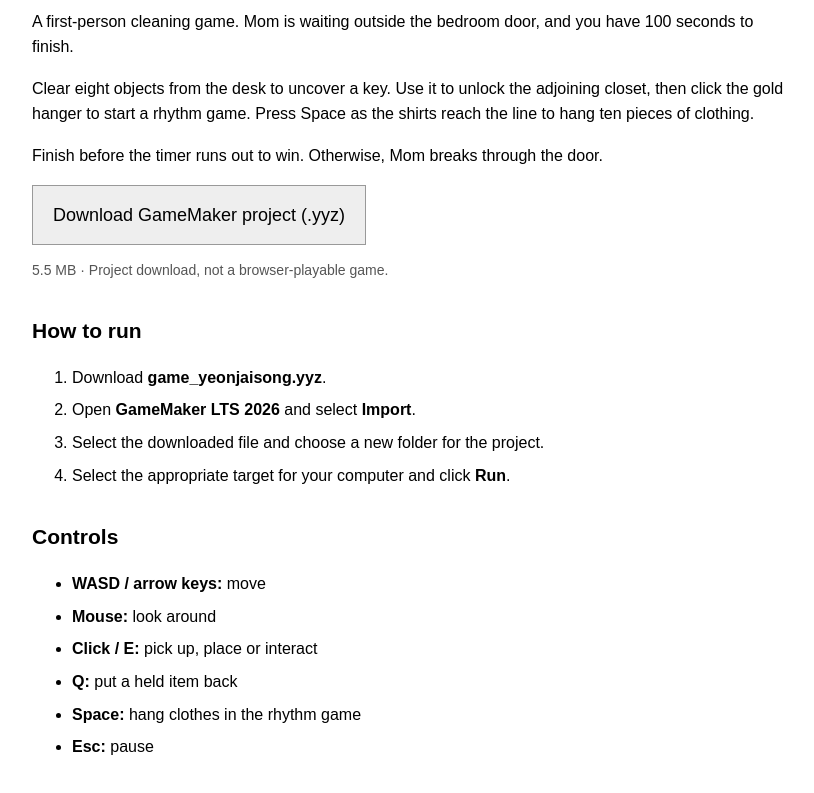
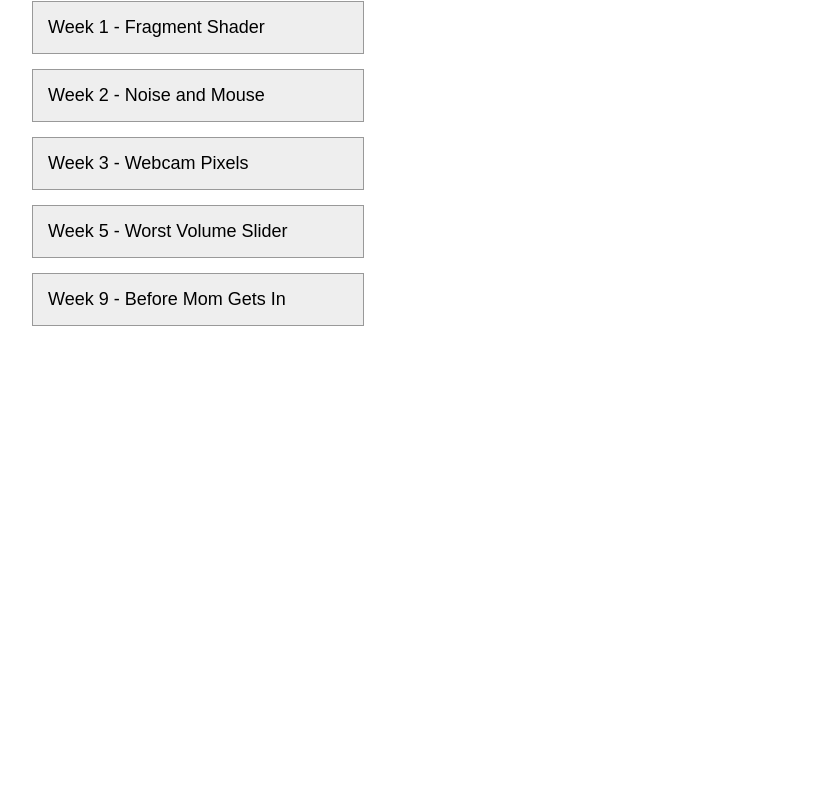
Before and after one commit to yeonjai0924-commits/ctc_senior_semester1, a plain HTML site: page index.html in a window 1280 px wide. Shown: the part 175-968 px from the top of the page, without its empty margins (6-820 px from the left). After the commit the page ends 800 px from the top, so only its background shows below. Drawn offline with Linux system fonts and the light colour scheme.

Commit message:
Add files via upload

```diff
--- a/index.html
+++ b/index.html
@@ -1,48 +1,84 @@
 <!DOCTYPE html>
 <html lang="en">
+
 <head>
-<meta charset="UTF-8">
-<meta name="viewport" content="width=device-width, initial-scale=1.0">
-<title>Week 9 - Before Mom Gets In</title>
-<style>
-* { box-sizing: border-box; }
-body { font-family: Arial, sans-serif; background: white; color: black; padding: 30px; margin: 8px; line-height: 1.6; }
-main { max-width: 760px; }
-h1 { font-size: 32px; line-height: 1.2; margin: 20px 0; }
-h2 { font-size: 21px; margin-top: 32px; }
-a { color: #111; }
-.download { display: inline-block; max-width: 100%; padding: 15px 20px; background: #eee; border: 1px solid #999; color: black; text-decoration: none; font-size: 18px; overflow-wrap: anywhere; }
-.download:hover { background: #ddd; }
-a:focus-visible { outline: 3px solid #245fc3; outline-offset: 4px; }
-.note { color: #555; font-size: 14px; }
-li { margin: 7px 0; }
-@media (max-width: 600px) { body { padding: 16px; } h1 { font-size: 28px; } }
-</style>
+    <meta charset="UTF-8">
+    <meta name="viewport" content="width=device-width, initial-scale=1.0">
+
+    <title>My Coding Projects</title>
+
+    <style>
+        body {
+            font-family: Arial, sans-serif;
+            background-color: white;
+            color: black;
+            padding: 30px;
+        }
+
+        h1 {
+            font-size: 32px;
+        }
+
+        p {
+            font-size: 16px;
+        }
+
+        .week-list {
+            margin-top: 40px;
+        }
+
+        .week {
+            display: block;
+            width: 300px;
+            margin-bottom: 15px;
+            padding: 15px;
+
+            background-color: #eeeeee;
+            border: 1px solid #999999;
+
+            color: black;
+            text-decoration: none;
+            font-size: 18px;
+        }
+
+        .week:hover {
+            background-color: #dddddd;
+        }
+    </style>
 </head>
-<body><main>
-<a href="../index.html">&larr; Back to projects</a>
-<p>Week 9 / GameMaker</p>
-<h1>Before Mom Gets In</h1>
-<p>A first-person cleaning game. Mom is waiting outside the bedroom door, and you have 100 seconds to finish.</p>
-<p>Clear eight objects from the desk to uncover a key. Use it to unlock the adjoining closet, then click the gold hanger to start a rhythm game. Press Space as the shirts reach the line to hang ten pieces of clothing.</p>
-<p>Finish before the timer runs out to win. Otherwise, Mom breaks through the door.</p>
-<a class="download" href="game_yeonjaisong.yyz" download="game_yeonjaisong.yyz">Download GameMaker project (.yyz)</a>
-<p class="note">5.5 MB &middot; Project download, not a browser-playable game.</p>
-<h2>How to run</h2>
-<ol>
-<li>Download <strong>game_yeonjaisong.yyz</strong>.</li>
-<li>Open <strong>GameMaker LTS 2026</strong> and select <strong>Import</strong>.</li>
-<li>Select the downloaded file and choose a new folder for the project.</li>
-<li>Select the appropriate target for your computer and click <strong>Run</strong>.</li>
-</ol>
-<h2>Controls</h2>
-<ul>
-<li><strong>WASD / arrow keys:</strong> move</li>
-<li><strong>Mouse:</strong> look around</li>
-<li><strong>Click / E:</strong> pick up, place or interact</li>
-<li><strong>Q:</strong> put a held item back</li>
-<li><strong>Space:</strong> hang clothes in the rhythm game</li>
-<li><strong>Esc:</strong> pause</li>
-</ul>
-</main></body>
+
+<body>
+
+    <h1>My Coding Projects</h1>
+
+    <p>
+        Weekly coding experiments
+    </p>
+
+    <div class="week-list">
+
+        <a class="week" href="week1.html">
+            Week 1 - Fragment Shader
+        </a>
+
+        <a class="week" href="week2.html">
+            Week 2 - Noise and Mouse
+        </a>
+
+        <a class="week" href="week3.html">
+            Week 3 - Webcam Pixels
+        </a>
+
+        <a class="week" href="week5.html">
+            Week 5 - Worst Volume Slider
+        </a>
+
+        <a class="week" href="week9/index.html">
+            Week 9 - Before Mom Gets In
+        </a>
+
+    </div>
+
+</body>
+
 </html>
```
